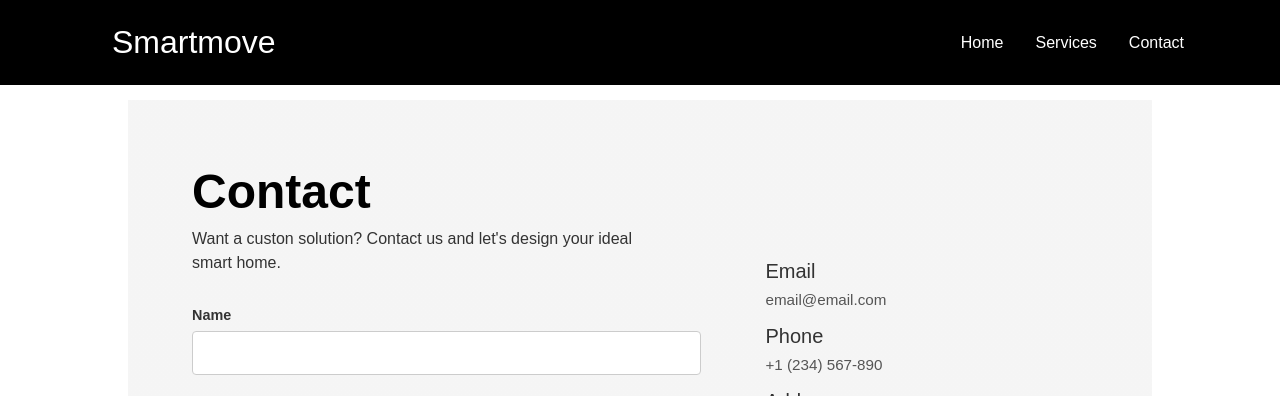
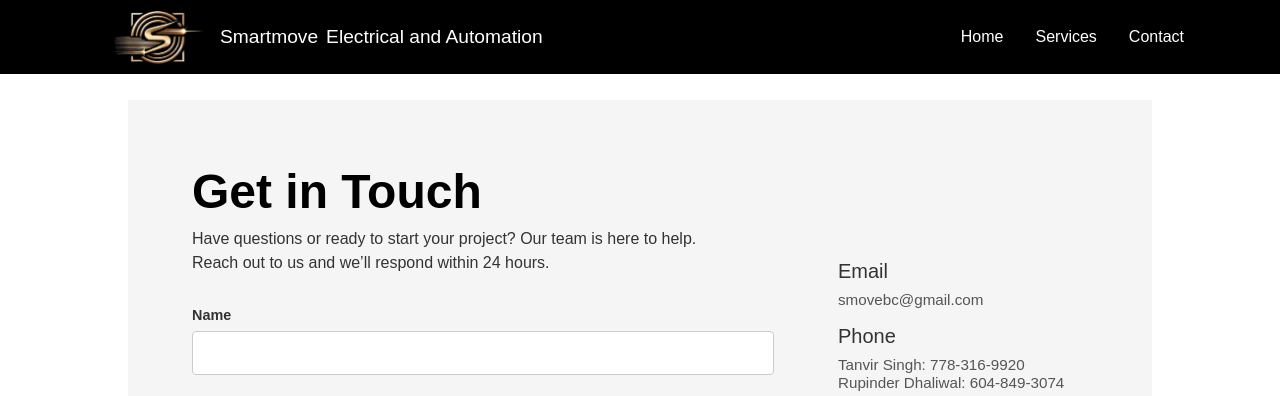
Before and after one commit to jseo07/client-webapp-2025, a Django app: page /contact/ in a window 1280 px wide. Shown: the top 396 px of the page. Run offline with Django 5.2, Linux system fonts and the light colour scheme; some libraries are stand-ins or nearby versions.

Commit message:
first version

```diff
--- a/electric/static/css/global.css
+++ b/electric/static/css/global.css
@@ -37,7 +37,7 @@ main {
     width: 100%;
     max-width: 1200px;    /* adjust to taste */
     margin: 0 auto;       /* center when wider than 1200px */
-    padding: 1rem 2rem;
+    padding: 0rem 2rem;
 }
 
 .header-area,
@@ -65,7 +65,7 @@ main {
   }
 
   /* text and icon colors when scrolled */
-  .header-area.scrolled .navbar-brand,
+  .header-area.scrolled .navbar-brand p,
   .header-area.scrolled .nav-link,
   .header-area.scrolled .dropdown-item,
   .header-area.scrolled .menu-icon-bar {
@@ -80,13 +80,29 @@ main {
 
 
 /* BRAND --------------------------------------------------------------- */
-.navbar-brand{
-    color:#fff;
-    font-weight:300;
-    font-size:2rem;
-    text-decoration:none;
+.navbar-brand p{
+    margin: 0 0 0 0.5rem; /* remove default margins and add spacing from the logo */
+  color: #fff;
+  font-weight: 300;
+  font-size: 1.2rem;
+  transition: 0.3s;
 }
 
+
+.navbar-brand{
+  display: inline-flex;
+  align-items: center;
+  text-decoration:none;
+
+}
+
+.title-hover{
+  transition: 0.3s;
+}
+
+.title-hover:hover{
+  color:#ffd700;
+}
 .header-area.scrolled .navbar-brand{
     font-size: 1.3rem;
 }
@@ -166,7 +182,7 @@ main {
 /* FOOTER -------------------------------------------------------------- */
 
 .footer-logo{
-  width: 80px;
+  width: 100px;
 }
 .footer-content {
   display: flex;
@@ -235,6 +251,11 @@ main {
     font-weight: 300;
   }
 
+@media (max-width: 900px) {
+  .inner-title{
+    display: none;
+  }
+  }
 /* MOBILE -------------------------------------------------------------- */
 @media (max-width: 768px) {
 
@@ -352,3 +373,17 @@ main {
 
 /* cream:  #f4ebd0*/
 /* Tan:  #b68d40*/
+
+
+
+.footer-brand {
+  /* shrink-wrap to the width of the text so centering the logo lines up */
+  display: inline-block;
+}
+
+.footer-brand__name,
+.footer-brand__description {
+  margin: 0;
+  /* center the contents (text in the first <p>, logo in the second) */
+  text-align: center;
+}
--- a/electric/templates/partials/footer.html
+++ b/electric/templates/partials/footer.html
@@ -3,10 +3,9 @@
     <div class="footer-content container">
       <!-- Brand / Description -->
       <div class="footer-brand">
-        <p class="footer-brand__name">Smartmove</p>
+        <p class="footer-brand__name">Smartmove Electrical and Home Automation</p>
         <p class="footer-brand__description">
-          <!--<img class="footer-logo" src="{% static 'images/logo.png' %}" alt="logo">-->
-          Electrical and Home Automation
+          <img class="footer-logo" src="{% static 'images/logotransparent.png' %}" alt="logo">
         </p>
       </div>
 
--- a/electric/templates/partials/navbar.html
+++ b/electric/templates/partials/navbar.html
@@ -3,8 +3,8 @@
     <nav class="navbar navbar-expand-md navbar-dark">
 		<div class="container">
             <a href="{% url 'index' %}" class="navbar-brand">
-				<!--<img class="footer-logo" id="site-logo" src="{% static 'images/logo_black.png' %}" alt="logo">-->
-				Smartmove
+				<img class="footer-logo" id="site-logo" src="{% static 'images/logotransparent.png' %}" alt="logo">
+				<p class="title-hover">Smartmove <p class="inner-title">Electrical and Automation</p></p>
 			</a>
 
 			<button type="button" class="navbar-toggler collapsed" data-toggle="collapse" data-target="#main-nav">
@@ -20,12 +20,11 @@
 					<li class="dropdown">
 						<a href="{% url 'services' %}" class="nav-item nav-link" data-toggle="dropdown">Services</a>
 						<div class="dropdown-menu">
-							<a href="{% url 'sample_service' %}" class="dropdown-item">Dropdown Item 1</a>
-							<a href="{% url 'sample_service' %}" class="dropdown-item">Dropdown Item 2</a>
-							<a href="{% url 'sample_service' %}" class="dropdown-item">Dropdown Item 3</a>
-							<a href="{% url 'sample_service' %}" class="dropdown-item">Dropdown Item 4</a>
-							<a href="{% url 'sample_service' %}" class="dropdown-item">Dropdown Item 5</a>
-							<a href="{% url 'sample_service' %}" class="dropdown-item">Dropdown Item 6</a>
+							<a href="{% url 'home_control' %}" class="dropdown-item">Smart Home Control</a>
+							<a href="{% url 'security' %}" class="dropdown-item">Home Security Systems</a>
+							<a href="{% url 'window' %}" class="dropdown-item">Custom Window Shades</a>
+							<a href="{% url 'theater' %}" class="dropdown-item">Home Theaters & Media Rooms</a>
+							<a href="{% url 'lighting' %}" class="dropdown-item">Lighting & Electrical Installations</a>
 						</div>
 					</li>
 
--- a/electric/webapp/static/webapp/css/about.css
+++ b/electric/webapp/static/webapp/css/about.css
@@ -56,6 +56,7 @@
   padding: 3rem 1rem;
   background: #eef6ff;
   text-align: center;
+  margin-bottom: 3rem;
 }
 .about-cta__heading {
   font-size: 2rem;
--- a/electric/webapp/templates/webapp/contact_main.html
+++ b/electric/webapp/templates/webapp/contact_main.html
@@ -12,22 +12,60 @@
 <!-- Left Colunmn -->
 <div class="contact-page">
   <div class="contact-page__form">
-    {% include 'webapp/partials/contact.html' %}
+    <div class="contact">
+        <div class="contact__header">
+          <p class="contact__title">Get in Touch</p>
+          <p class="contact__desc">
+            Have questions or ready to start your project? Our team is here to help. Reach out to us and we’ll respond within 24 hours.
+          </p>
+        </div>
+      {% load static %}
+        <form class="contact__form" action="{% url 'contact_page' %}" method="post">
+          {% csrf_token %}
+          <input type="hidden" name="next" value="{{ request.get_full_path }}">
+          <div class="contact__field">
+            <label class="contact__label" for="name">Name</label>
+            <input class="contact__input" type="text" id="name" name="name" required>
+          </div>
+
+          <div class="contact__field">
+            <label class="contact__label" for="email">Email</label>
+            <input class="contact__input" type="email" id="email" name="email">
+          </div>
+
+          <div class="contact__field">
+            <label class="contact__label" for="phone">Phone</label>
+            <input class="contact__input" type="text" id="phone" name="phone" required>
+          </div>
+
+          <div class="contact__field">
+            <label class="contact__label" for="message">Message</label>
+            <textarea class="contact__input contact__textarea" id="message" name="message" required></textarea>
+          </div>
+
+          {% if messages %}
+            <ul class="contact__success_list">
+              {% for msg in messages %}
+                <li class="contact__success_message">{{ msg }}</li>
+              {% endfor %}
+            </ul>
+          {% endif %}
+          <button class="contact__btn" type="submit">Submit</button>
+        </form>
+</div>
+
   </div>
 
 <!-- Right Colunmn -->
   <div class="contact-page__info">
     <div class="contact-info__section contact-info__email">
         <h4>Email</h4>
-        <a href="mailto:jangwonseo079@gmail.com">email@email.com</a>
+        <a href="mailto:smovebc@gmail.com">smovebc@gmail.com</a>
     </div>
     <div class="contact-info__section contact-info__phone">
         <h4>Phone</h4>
-        <a href="tel:+1234567890">+1 (234) 567-890</a>
-    </div>
-    <div class="contact-info__section contact-info__address">
-        <h4>Address</h4>
-        <p>123 Main St, Vancouver, BC V5M 1G6, Canada</p>
+        <a href="tel:7783169920">Tanvir Singh: 778-316-9920</a> <br>
+        <a href="tel:6048493074">Rupinder Dhaliwal: 604-849-3074</a>
     </div>
     <div id="contact-map" class="contact-info__section contact-info__map">
         <!-- Embed your map here, e.g.: -->
@@ -43,7 +81,7 @@
 function myMap() {
 var mapProp= {
   center:new google.maps.LatLng(49.25,-123.1),
-  zoom:5,
+  zoom:9,
 };
 var map = new google.maps.Map(document.getElementById("contact-map"),mapProp);
 }
--- a/electric/webapp/templates/webapp/partials/service_page.html
+++ b/electric/webapp/templates/webapp/partials/service_page.html
@@ -18,9 +18,9 @@
   </div>
 </section>
 <section class="about-cta">
-  <h2 class="about-cta__heading">Ready to Work With Us?</h2>
+  <h2 class="about-cta__heading">Want a custom solution?</h2>
   <p class="about-cta__text">
-    Lorem ipsum dolor sit amet, consectetur adipiscing elit. Phasellus imperdiet.
+    Contact us and let's design your ideal smart home.
   </p>
   <a href="{% url 'contact_page' %}" class="about-cta__button">Contact Us</a>
 </section>
--- a/electric/webapp/urls.py
+++ b/electric/webapp/urls.py
@@ -8,4 +8,9 @@ urlpatterns = [
     path("about/", views.about, name="about"),
     path("services/", views.services, name="services"),
     path("sample_service/", views.sample_service, name="sample_service"),
+    path("home_control/", views.home_control, name="home_control"),
+    path("security/", views.security, name="security"),
+    path("window/", views.window, name="window"),
+    path("theater/", views.theater, name="theater"),
+    path("lighting/", views.lighting, name="lighting"),
 ]
--- a/electric/webapp/views.py
+++ b/electric/webapp/views.py
@@ -54,3 +54,18 @@ def services(request):
 
 def sample_service(request):
     return render(request, "webapp/services/sample_service.html")
+
+def home_control(request):
+    return render(request, "webapp/services/home_control.html")
+
+def security(request):
+    return render(request, "webapp/services/security.html")
+
+def window(request):
+    return render(request, "webapp/services/window.html")
+
+def theater(request):
+    return render(request, "webapp/services/theater.html")
+
+def lighting(request):
+    return render(request, "webapp/services/lighting.html")
```
Also changed, not shown: electric/webapp/templates/webapp/services.html (+5 -5 lines), electric/webapp/templates/webapp/services/home_control.html (added, +17 -0 lines), electric/webapp/templates/webapp/services/lighting.html (added, +17 -0 lines), electric/webapp/templates/webapp/services/security.html (added, +17 -0 lines), electric/webapp/templates/webapp/services/theater.html (added, +17 -0 lines), electric/webapp/templates/webapp/services/window.html (added, +17 -0 lines), electric/static/images/logotransparent.png (added), electric/webapp/static/webapp/images/home_control.png (added), electric/webapp/static/webapp/images/lighting.jpg (added), electric/webapp/static/webapp/images/lock.jpg (added).
